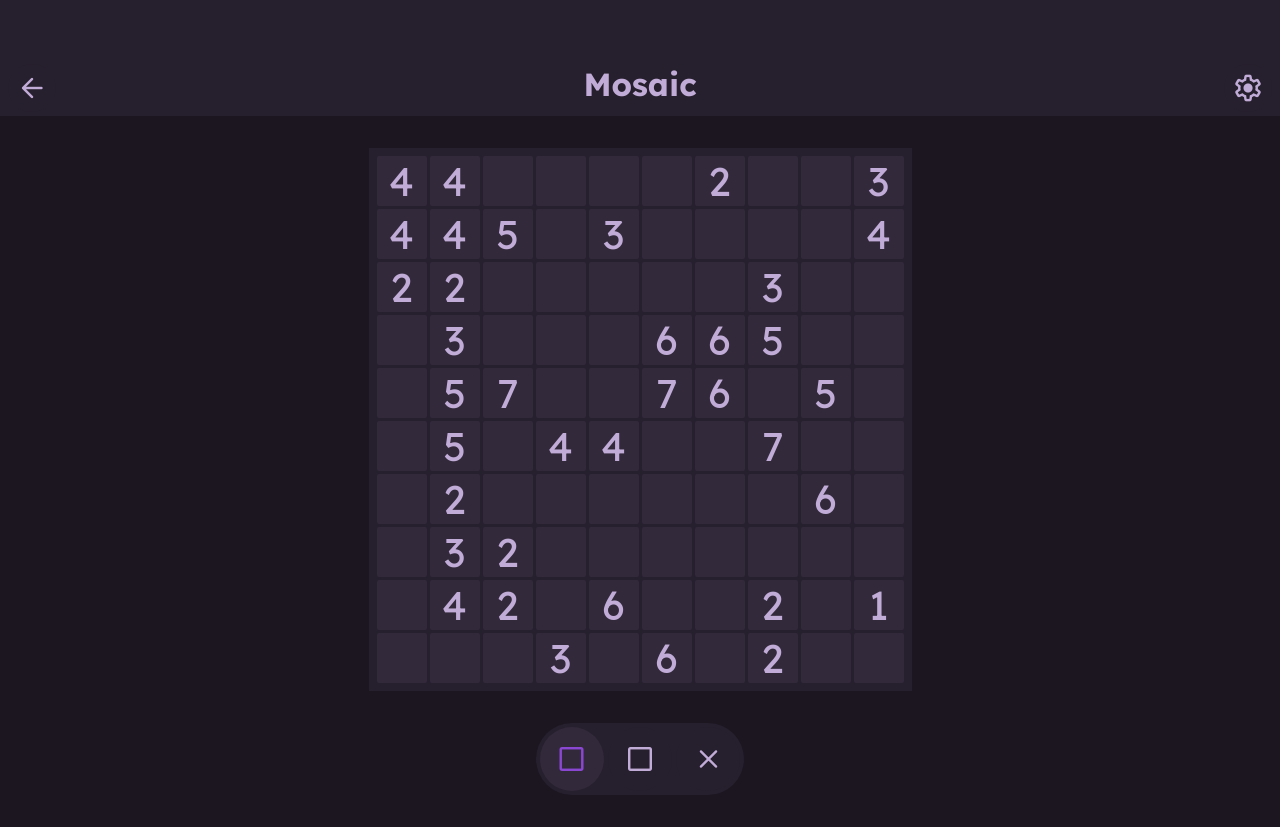
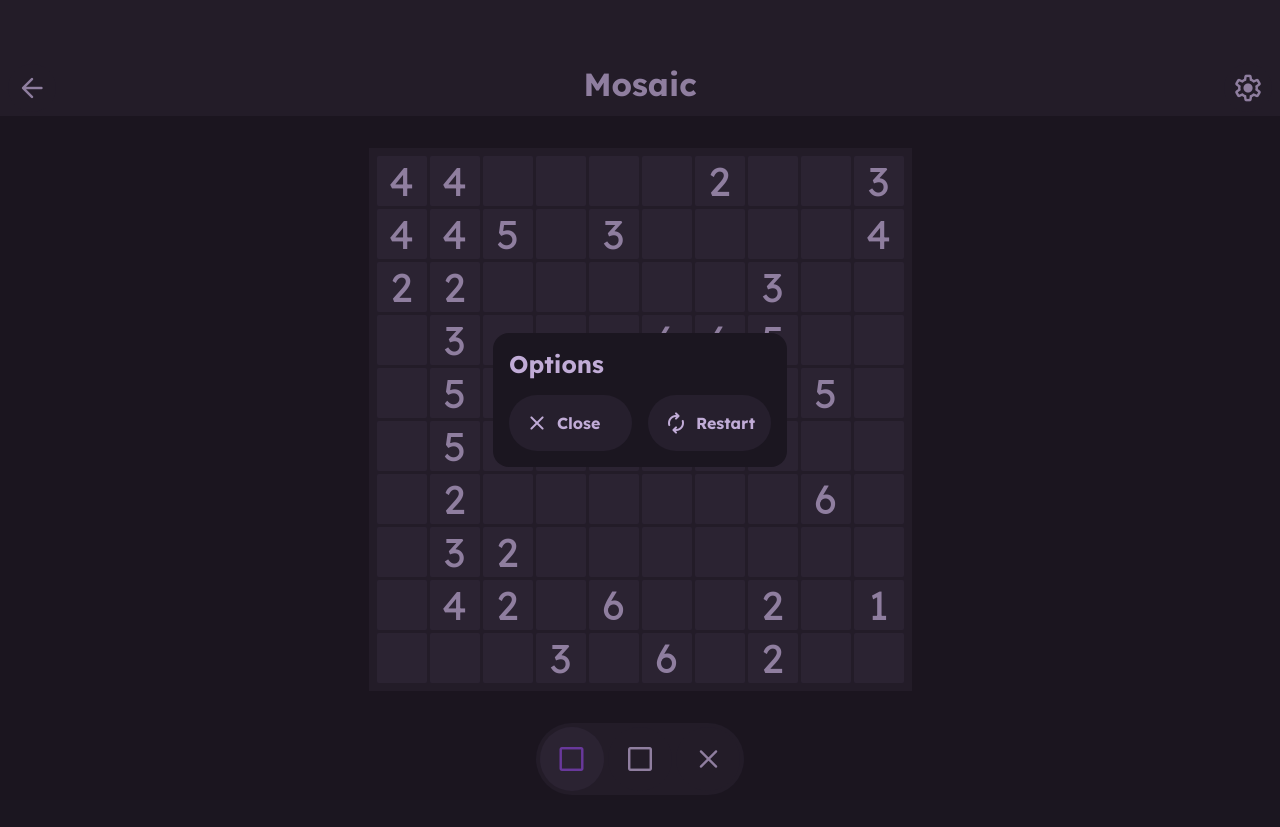
Before and after one commit to glem-fumeno/mosaic, a SvelteKit app: page / in a window 1280 px wide. Both pictures are taken after a click on the button "settings". Built offline with nearby package versions, Linux system fonts and the light colour scheme.

Commit message:
added better paint brush selection, added a win/options modal, added a debug option

```diff
--- a/src/routes/+page.svelte
+++ b/src/routes/+page.svelte
@@ -3,6 +3,8 @@
   import Icon from "../lib/icon.svelte";
 
   let width = $state(10);
+  let dialogText = $state("");
+  let debug = $state(false);
 
   type TileState = "active" | "inactive" | "disabled";
 
@@ -27,6 +29,10 @@
 
   function changeState(state: TileState) {
     currentState = state;
+  }
+
+  function getChangeState(state: TileState) {
+    return () => changeState(state);
   }
 
   function reset() {
@@ -58,7 +64,9 @@
     let tile = tiles[y][x];
     tile.state = currentState;
     if (tiles.flat().every((tile) => tile.innerState === tile.state)) {
-      reset();
+      if (dialogText !== "You win!") {
+        openModal("You win!");
+      }
     }
   }
 
@@ -142,15 +150,53 @@
         });
     }
   }
+
+  function openModal(text: string) {
+    const dialog = document.querySelector("dialog");
+    dialogText = text;
+    dialog?.showModal();
+  }
+  function closeModal() {
+    const dialog = document.querySelector("dialog");
+    dialog?.close();
+  }
 </script>
 
 <div class="page">
+  <dialog>
+    <div class="dialog-wrapper">
+      <h2
+        ondblclick={() => {
+          debug = !debug;
+        }}
+      >
+        {dialogText}
+      </h2>
+      <button onclick={closeModal}>
+        <Icon name="close" size={24} />
+        <span>Close</span>
+      </button>
+      <button
+        onclick={() => {
+          closeModal();
+          reset();
+        }}
+      >
+        <Icon name="autorenew" size={24} />
+        <span>Restart</span>
+      </button>
+    </div>
+  </dialog>
   <header>
     <button>
       <Icon name="arrow_back" />
     </button>
     <h1>Mosaic</h1>
-    <button>
+    <button
+      onclick={() => {
+        openModal("Options");
+      }}
+    >
       <Icon name="settings" />
     </button>
   </header>
@@ -163,7 +209,7 @@
     >
       {#each tiles.flat() as tile}
         <button
-          class={`tile ${tile.state} status-${getTileStatus(tile)}`}
+          class={`tile ${tile.state} status-${getTileStatus(tile)} ${debug ? "debug" : ""} inner-${tile.innerState}`}
           onclick={() => tileOnClick(tile.position.x, tile.position.y)}
         >
           <span>
@@ -176,19 +222,22 @@
   <footer>
     <div class="buttons">
       <button
-        onclick={() => changeState("active")}
+        ontouchstart={getChangeState("active")}
+        onclick={getChangeState("active")}
         class={currentState === "active" ? "active" : ""}
       >
         <Icon name="square" color="var(--color-accent)" />
       </button>
       <button
-        onclick={() => changeState("inactive")}
+        ontouchstart={getChangeState("inactive")}
+        onclick={getChangeState("inactive")}
         class={currentState === "inactive" ? "active" : ""}
       >
         <Icon name="square" color="var(--color-foreground)" />
       </button>
       <button
-        onclick={() => changeState("disabled")}
+        ontouchstart={getChangeState("disabled")}
+        onclick={getChangeState("disabled")}
         class={currentState === "disabled" ? "active" : ""}
       >
         <Icon name="close" />
@@ -203,6 +252,52 @@
     flex-direction: column;
     height: 100vh;
     touch-action: none;
+  }
+  dialog {
+    border: none;
+    background-color: var(--color-base);
+    color: var(--color-foreground);
+    border-radius: 1rem;
+
+    &::backdrop {
+      background-color: oklch(from var(--color-base) l c h / 0.3);
+      transition:
+        display 0.7s allow-discrete,
+        overlay 0.7s allow-discrete,
+        background-color 0.7s;
+    }
+
+    .dialog-wrapper {
+      display: grid;
+      grid-template-columns: 1fr 1fr;
+      gap: 1rem;
+    }
+
+    h2 {
+      font-size: 1.5rem;
+      margin: 0;
+      grid-column: 1 / 3;
+    }
+
+    button {
+      border: none;
+      background-color: var(--color-background);
+      color: var(--color-foreground);
+      padding: 1rem;
+      height: 100%;
+      border-radius: 100vw;
+      font: inherit;
+      font-size: 1rem;
+      font-weight: bold;
+      display: flex;
+      align-items: center;
+      gap: 0.5rem;
+
+      &:hover,
+      &:active {
+        background-color: var(--color-surface);
+      }
+    }
   }
   header {
     display: flex;
@@ -244,20 +339,22 @@
     }
 
     button {
+      --button-color: var(--color-background);
       border: none;
-      background-color: var(--color-background);
+      background-color: var(--button-color);
       color: var(--color-foreground);
       padding: 1rem;
       aspect-ratio: 1;
       height: 100%;
       border-radius: 100vw;
+      cursor: pointer;
 
       &:hover,
       &:active {
-        background-color: var(--color-surface);
+        background-color: var(--button-color);
       }
       &.active {
-        background-color: var(--color-surface);
+        --button-color: var(--color-surface);
       }
     }
   }
@@ -288,6 +385,17 @@
     font: inherit;
     container-type: inline-size;
     padding: 0;
+
+    &.debug {
+      border: 1px solid var(--inner-color);
+    }
+
+    &.inner-active {
+      --inner-color: var(--color-accent);
+    }
+    &.inner-inactive {
+      --inner-color: var(--color-foreground);
+    }
 
     &.active {
       --tile-color: var(--color-accent);
```
